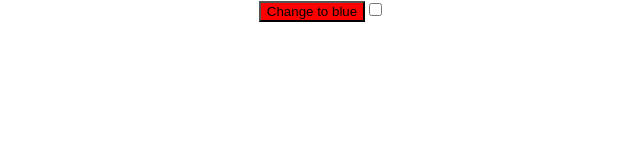
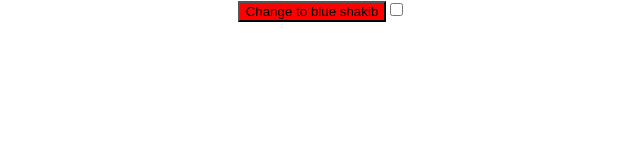
Before and after one commit to Shakib448/react-jest-testing, a React (Create React App) app: page / in a window 1280 px wide. Shown: the top 160 px of the page, without its empty margins (318-958 px from the left). Built offline with nearby package versions, Linux system fonts and the light colour scheme.

Commit message:
With husky

```diff
--- a/src/App.js
+++ b/src/App.js
@@ -11,7 +11,7 @@ function App() {
         style={{ backgroundColor: color }}
         onClick={() => setColor(newButtonColor)}
       >
-        Change to {newButtonColor}
+        Change to {newButtonColor} shakib
       </button>
       <input type="checkbox" />
     </div>
```
